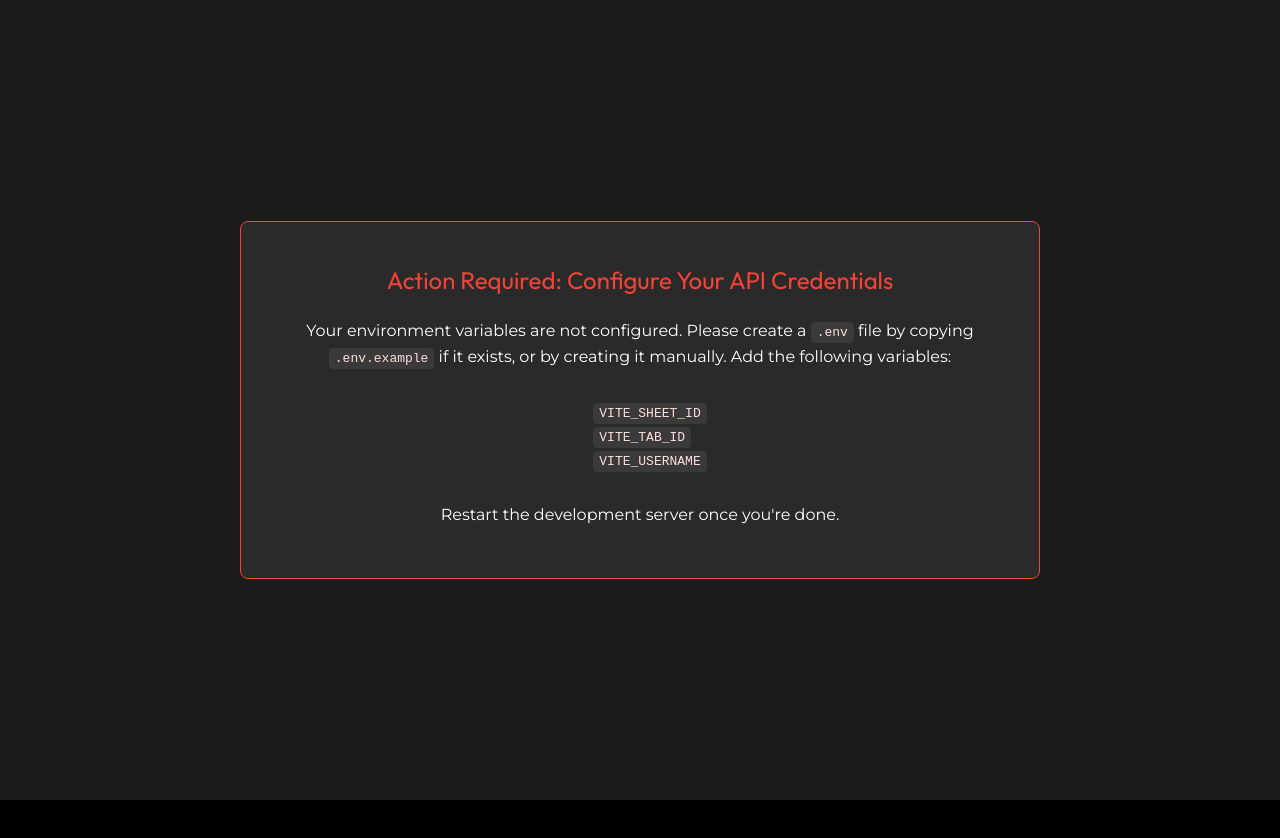
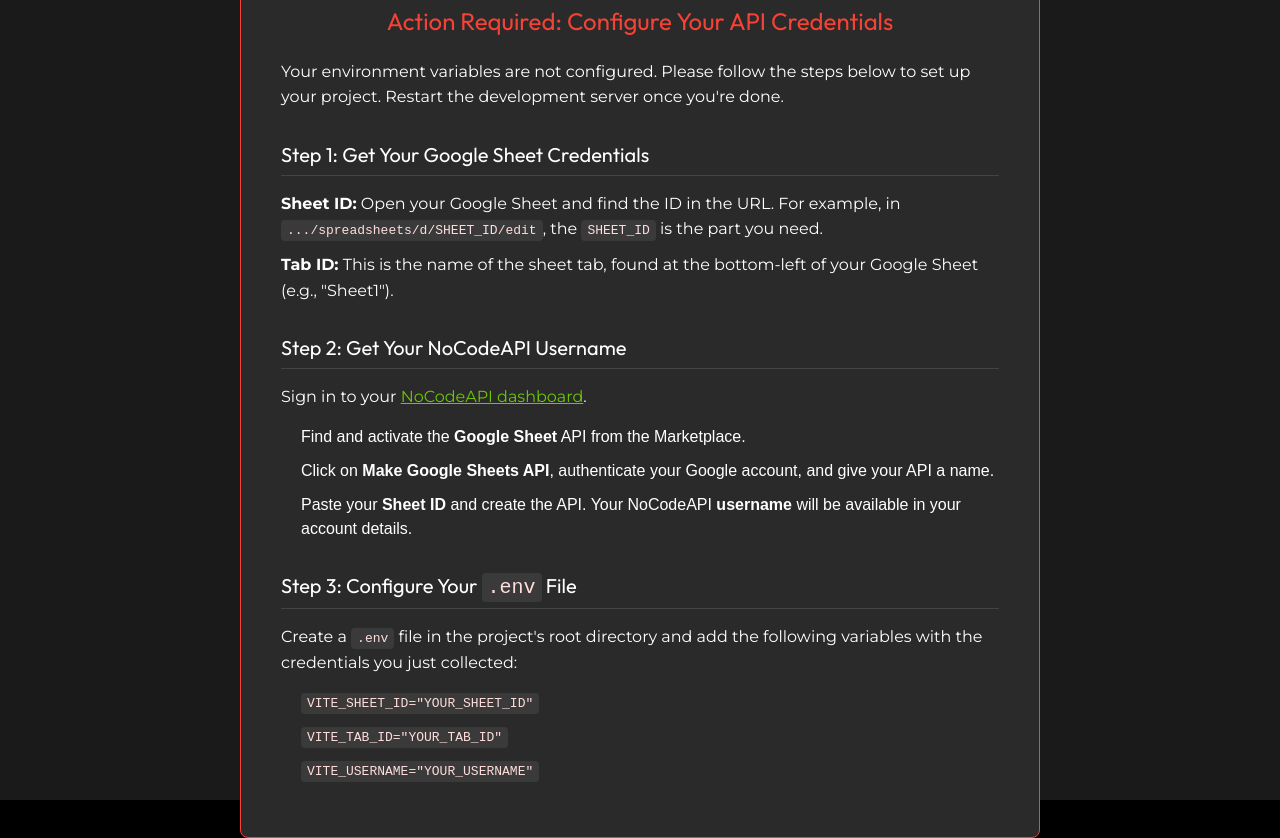
Before and after one commit to dualiteindia/landing-page-template, a website built with Vite: page index.html in a window 1280 px wide. Before the commit the page ends 800 px from the top, so only its background shows below. Built offline with nearby package versions, Linux system fonts and the light colour scheme; no server answers.

Commit message:
add env instruction

```diff
--- a/warning.css
+++ b/warning.css
@@ -7,6 +7,7 @@
   color: white;
   text-align: center;
   font-family: sans-serif;
+  padding: 20px;
 }
 
 .env-warning-content {
@@ -15,12 +16,22 @@
   padding: 40px;
   border-radius: 8px;
   max-width: 800px;
+  text-align: left;
 }
 
 .env-warning-content h1 {
   color: #f44336;
   font-size: 24px;
   margin-bottom: 20px;
+  text-align: center;
+}
+
+.env-warning-content h2 {
+  font-size: 20px;
+  margin-top: 30px;
+  margin-bottom: 15px;
+  border-bottom: 1px solid #444;
+  padding-bottom: 5px;
 }
 
 .env-warning-content p {
@@ -36,9 +47,16 @@
   color: #ffdddd;
 }
 
-.env-warning-content ul {
-  margin: 20px 0;
+.env-warning-content ul, .env-warning-content ol {
+  margin: 15px 0;
   padding-left: 20px;
-  text-align: left;
-  display: inline-block;
 }
+
+.env-warning-content li {
+  margin-bottom: 10px;
+}
+
+.env-warning-content a {
+  color: #6cc800;
+  text-decoration: underline;
+}
--- a/warning.js
+++ b/warning.js
@@ -10,13 +10,29 @@
       <div class="env-warning-full-page">
         <div class="env-warning-content">
           <h1>Action Required: Configure Your API Credentials</h1>
-          <p>Your environment variables are not configured. Please create a <code>.env</code> file by copying <code>.env.example</code> if it exists, or by creating it manually. Add the following variables:</p>
-          <ul>
-            <li><code>VITE_SHEET_ID</code></li>
-            <li><code>VITE_TAB_ID</code></li>
-            <li><code>VITE_USERNAME</code></li>
-          </ul>
-          <p>Restart the development server once you're done.</p>
+          <p>Your environment variables are not configured. Please follow the steps below to set up your project. Restart the development server once you're done.</p>
+
+          <div class="instructions">
+            <h2>Step 1: Get Your Google Sheet Credentials</h2>
+            <p><strong>Sheet ID:</strong> Open your Google Sheet and find the ID in the URL. For example, in <code>.../spreadsheets/d/SHEET_ID/edit</code>, the <code>SHEET_ID</code> is the part you need.</p>
+            <p><strong>Tab ID:</strong> This is the name of the sheet tab, found at the bottom-left of your Google Sheet (e.g., "Sheet1").</p>
+
+            <h2>Step 2: Get Your NoCodeAPI Username</h2>
+            <p>Sign in to your <a href="https://nocodeapi.com/" target="_blank" rel="noopener noreferrer">NoCodeAPI dashboard</a>.</p>
+            <ol>
+              <li>Find and activate the <strong>Google Sheet</strong> API from the Marketplace.</li>
+              <li>Click on <strong>Make Google Sheets API</strong>, authenticate your Google account, and give your API a name.</li>
+              <li>Paste your <strong>Sheet ID</strong> and create the API. Your NoCodeAPI <strong>username</strong> will be available in your account details.</li>
+            </ol>
+
+            <h2>Step 3: Configure Your <code>.env</code> File</h2>
+            <p>Create a <code>.env</code> file in the project's root directory and add the following variables with the credentials you just collected:</p>
+            <ul>
+              <li><code>VITE_SHEET_ID="YOUR_SHEET_ID"</code></li>
+              <li><code>VITE_TAB_ID="YOUR_TAB_ID"</code></li>
+              <li><code>VITE_USERNAME="YOUR_USERNAME"</code></li>
+            </ul>
+          </div>
         </div>
       </div>
     `;
```
Also changed, not shown: 1 other file.
